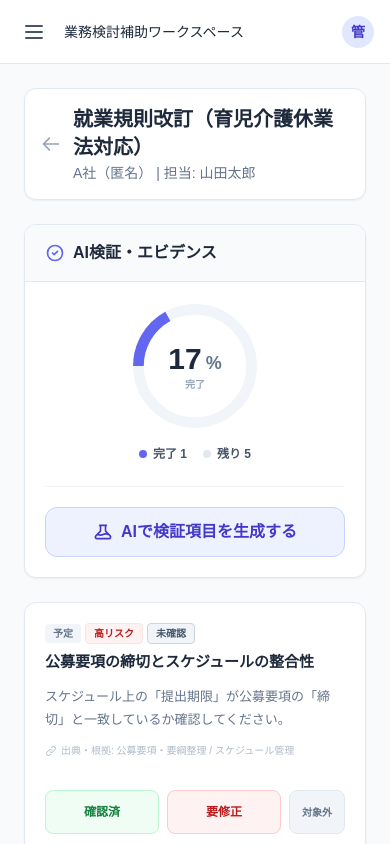
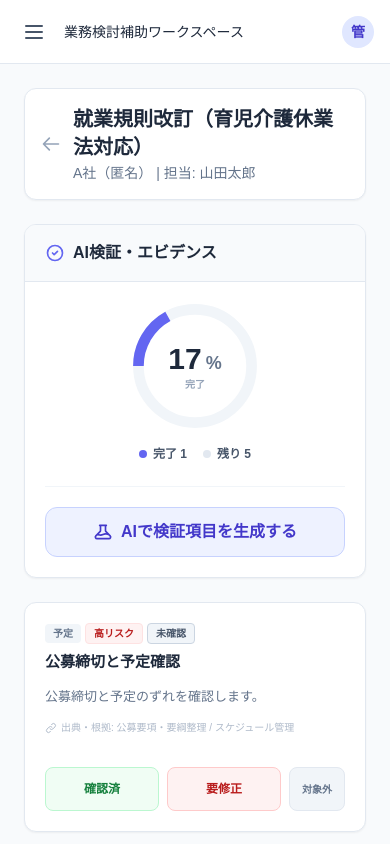
Before and after one commit to uw1g48h31wj4xxa33ffa-eng/practice-assistant-v2, a Next.js app: page /cases/1/ai-evidence in a window 390 px wide. Both pictures are taken after a click on the button "AIで検証項目を生成する". Built offline with nearby package versions, Linux system fonts and the light colour scheme.

Commit message:
style: apply responsive text shortening for AI evidence items on mobile

```diff
--- a/src/app/cases/[id]/ai-evidence/page.tsx
+++ b/src/app/cases/[id]/ai-evidence/page.tsx
@@ -157,6 +157,26 @@ export default function AIEvidencePage() {
     }
   };
 
+  const getMobileTitle = (title: string) => {
+    if (title.includes('必須資料の不足確認')) return '必須資料の不足';
+    if (title.includes('gBizIDプライムアカウントの準備状況')) return 'gBizID準備状況';
+    if (title.includes('見積書・決算書の有効性確認')) return '見積書・決算書の確認';
+    if (title.includes('公募要項の締切とスケジュールの整合性')) return '公募締切と予定確認';
+    if (title.includes('出典・根拠資料の紐付け確認')) return '根拠資料の紐付け';
+    if (title.includes('専門家（認定支援機関等）の事前確認')) return '専門家の事前確認';
+    return title;
+  };
+
+  const getMobileSummary = (summary: string) => {
+    if (summary.includes('必須資料（計')) return '未完了の必須資料を確認します。';
+    if (summary.includes('電子申請に必要なgBizIDプライムアカウント')) return '電子申請に必要なgBizIDを確認します。';
+    if (summary.includes('スケジュール上の「提出期限」')) return '公募締切と予定のずれを確認します。';
+    if (summary.includes('提出予定の決算書')) return '見積書・決算書の内容を確認します。';
+    if (summary.includes('案件に関連する根拠資料')) return '根拠資料の紐付け漏れを確認します。';
+    if (summary.includes('申請にあたり、認定支援機関の確認書')) return '専門家による確認が必要か確認します。';
+    return summary;
+  };
+
   return (
     <div className="max-w-5xl mx-auto space-y-6 animate-soft-enter pb-12">
       {/* 案件情報サマリー */}
@@ -308,9 +328,15 @@ export default function AIEvidencePage() {
                         </div>
                         <h4 className={`font-bold block w-full min-w-0 break-words break-all line-clamp-2 leading-snug overflow-hidden text-[15px] sm:text-base ${
                           item.status === 'verified' || item.status === 'not_applicable' ? 'text-slate-500' : 'text-slate-800'
-                        }`}>{item.title}</h4>
+                        }`}>
+                          <span className="sm:hidden">{getMobileTitle(item.title)}</span>
+                          <span className="hidden sm:inline">{item.title}</span>
+                        </h4>
                       </div>
-                      <p className="text-[13px] sm:text-xs text-slate-500 mb-2 leading-[1.8] sm:leading-relaxed line-clamp-3 sm:line-clamp-none">{item.summary}</p>
+                      <p className="text-[13px] sm:text-xs text-slate-500 mb-2 leading-[1.8] sm:leading-relaxed line-clamp-3 sm:line-clamp-none">
+                        <span className="sm:hidden">{getMobileSummary(item.summary)}</span>
+                        <span className="hidden sm:inline">{item.summary}</span>
+                      </p>
 
                       {item.sourceReference && (
                         <div className="flex items-center gap-1 text-[10px] text-slate-400 opacity-75 mt-3">
```
